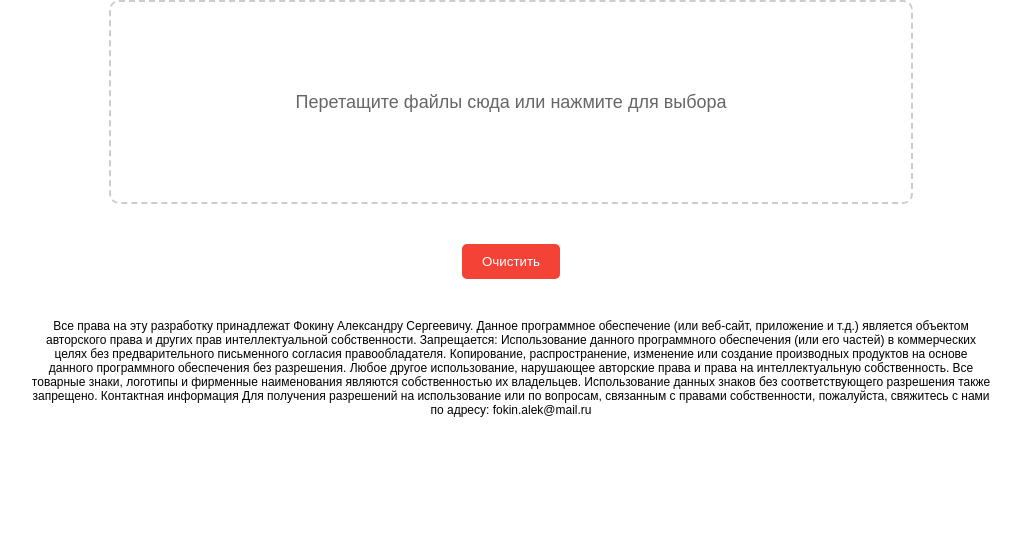
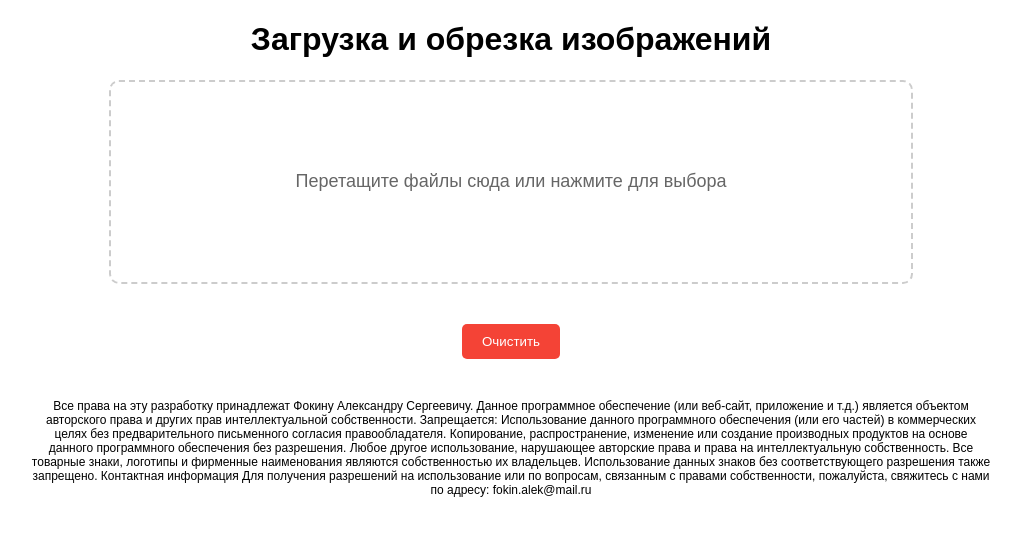
Before and after one commit to Alexandr-Fokin/delete-bg, a plain HTML site: page index.html in a window 1280 px wide. Shown: the whole page, without its empty margins (129-1150 px from the left). Drawn offline with nearby package versions, Linux system fonts and the light colour scheme.

Commit message:
Update index.html

```diff
--- a/index.html
+++ b/index.html
@@ -104,7 +104,7 @@
 </head>
 
 <body>
-    <!-- <h1>Загрузка и обрезка изображений</h1> -->
+    <h1>Загрузка и обрезка изображений</h1>
 
     <div class="drop-zone" id="dropZone">Перетащите файлы сюда или нажмите для выбора</div>
     <input type="file" id="upload" accept="image/*" multiple style="display: none;">
```
